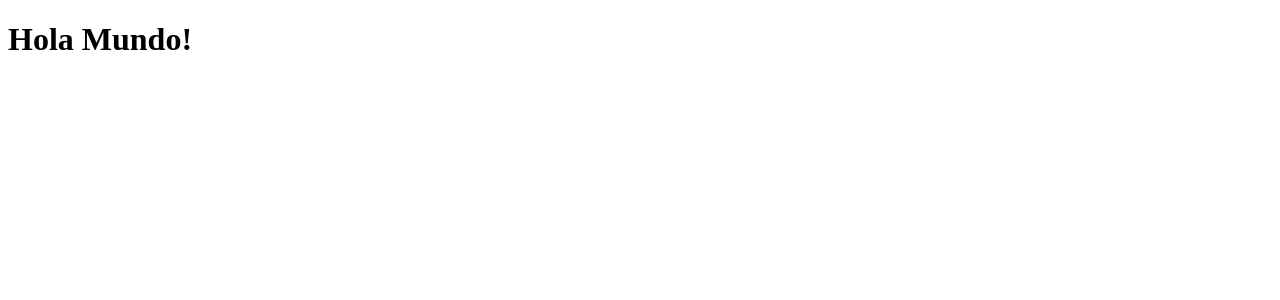
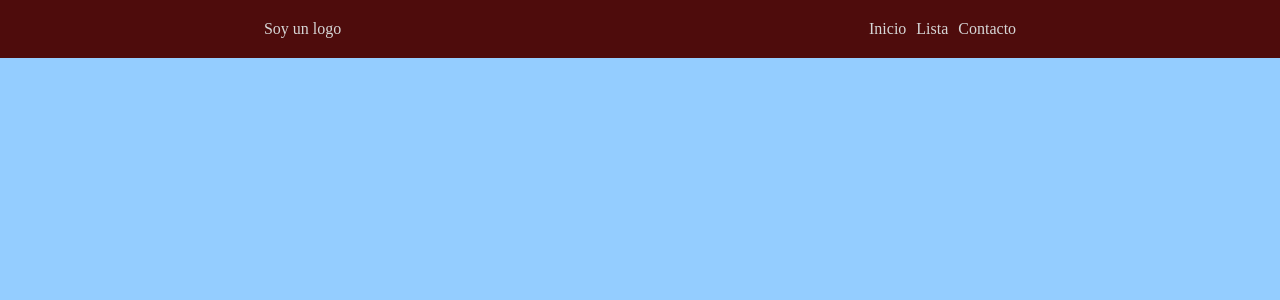
Before and after one commit to Lukitas18444/proyect-pokemon, a React (Vite) app: page / in a window 1280 px wide. Shown: the top 300 px of the page. Built offline with nearby package versions, Linux system fonts and the light colour scheme.

Commit message:
se siguio un poco en el trabajo

```diff
--- a/src/App.tsx
+++ b/src/App.tsx
@@ -1,12 +1,13 @@
+import {Header} from './components/Header'
 
-
+import './index.css'
 
 function App() {
 
 
   return (
     <>
-      <h1>Hola Mundo!</h1>
+      <Header title='Soy un logo' />
     </>
   )
 }
--- /dev/null
+++ b/src/components/Header.tsx
@@ -0,0 +1,22 @@
+interface Props{
+    title: string;
+    item ?: [];
+}
+
+export const Header = ({title}: Props) => {
+
+
+return (
+    <>
+    <div className="header">{title}
+
+        <ul className="container-nav">
+            <li>Inicio</li>
+            <li>Lista</li>
+            <li>Contacto</li>
+        </ul>
+
+    </div>
+    </>
+  )
+}
--- a/src/index.css
+++ b/src/index.css
@@ -0,0 +1,27 @@
+*{
+    margin: 0;
+    padding: 0;
+}
+
+body{
+    background-color: rgb(148, 205, 255);
+    color: rgb(214, 214, 214);
+}
+
+.header{
+    background-color: rgb(78, 12, 12);
+    padding: 20px 0;
+    gap: 10px 0;
+    display: flex;
+    justify-content: space-around;
+    align-items: center;
+}
+
+.header .container-nav{
+    display: flex;
+    justify-content: center;
+    align-items: center;
+    flex-direction: row;
+    gap: 0 10px;
+    list-style: none;
+}
```
